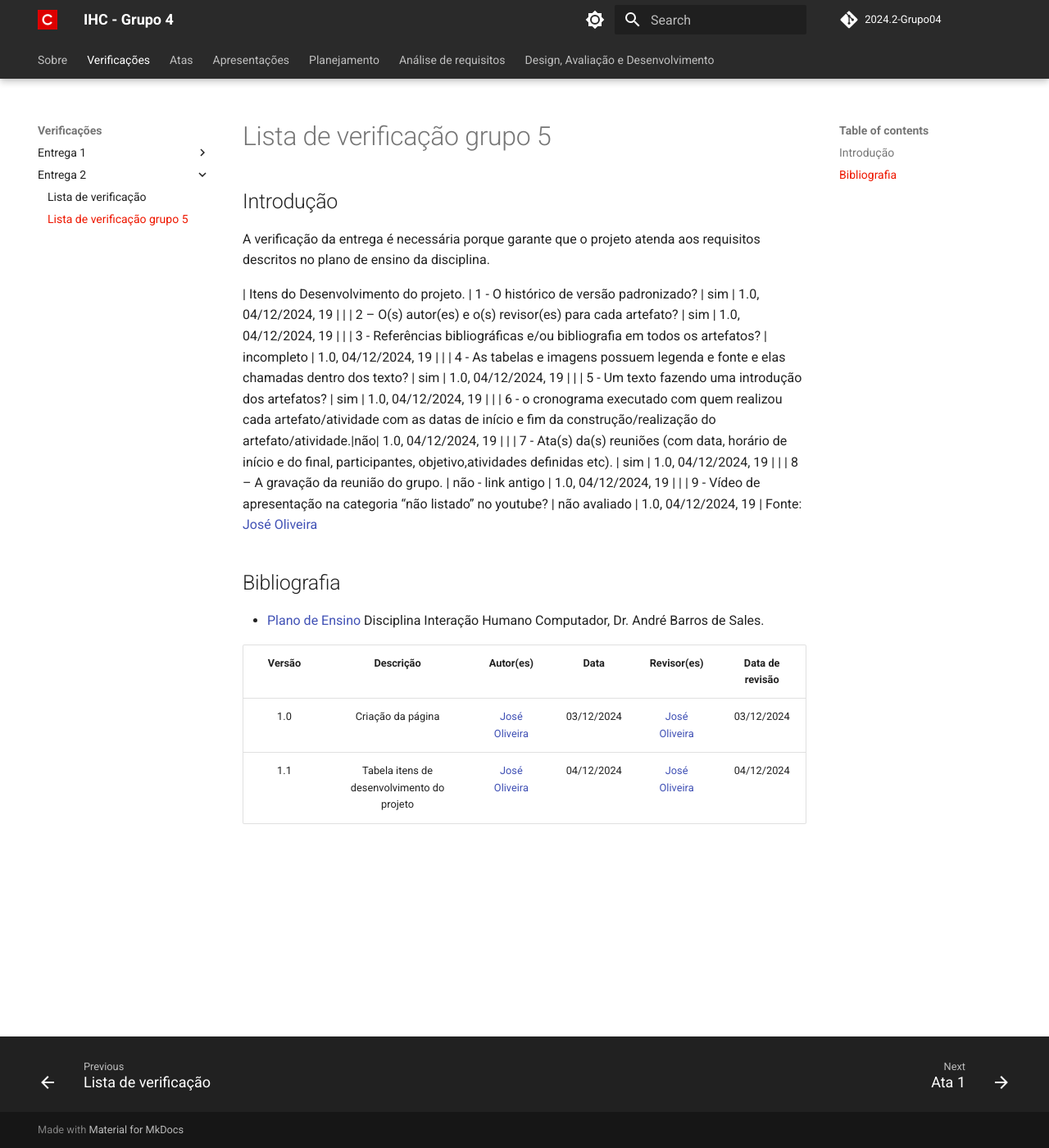
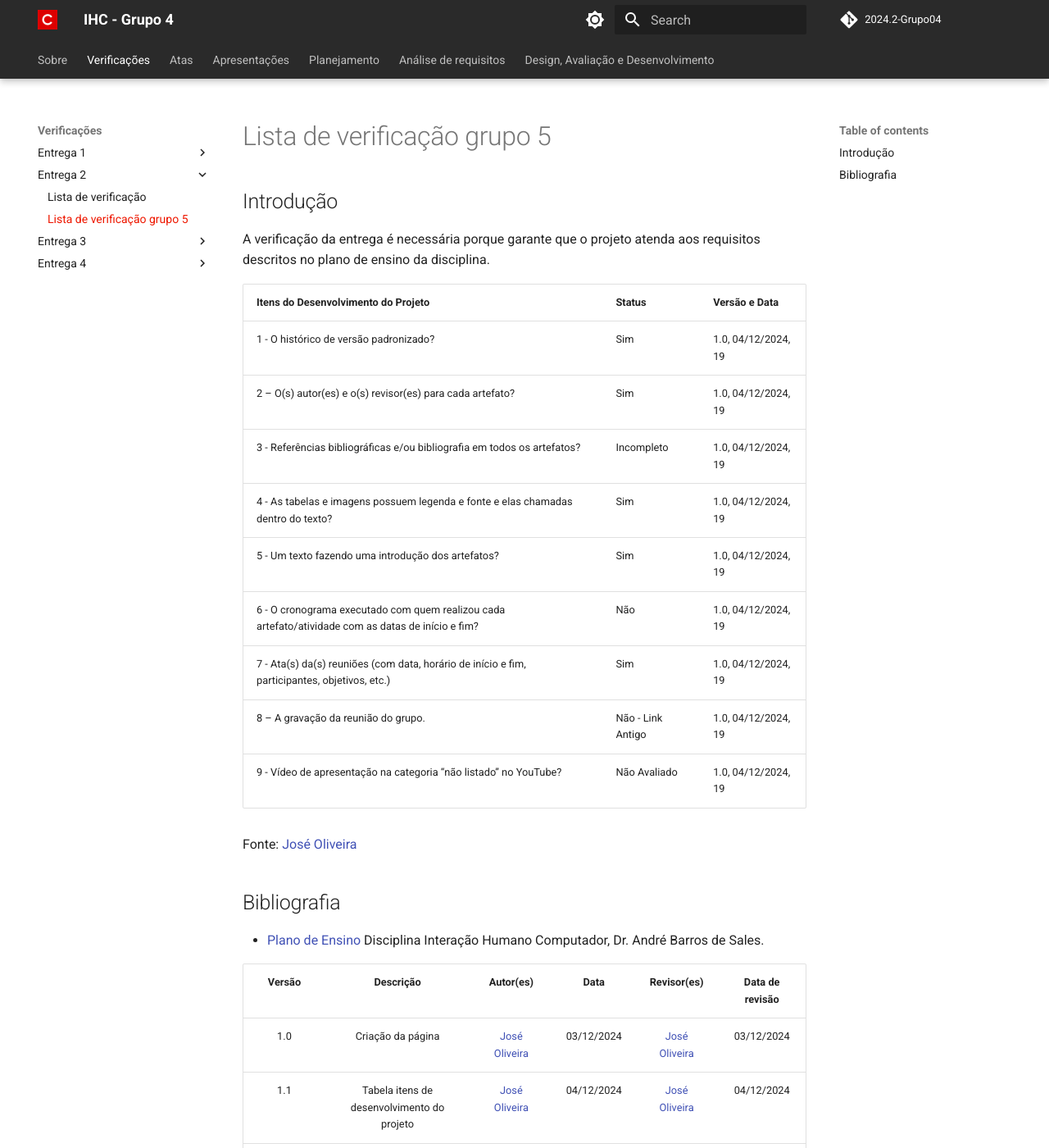
Before and after one commit to Interacao-Humano-Computador/2024.2-Grupo04, an MkDocs documentation site: the page built from docs/avaliacoes/entrega2/avaliacao+1.md, in a window 1280 px wide and 1400 px high. Shown: the whole window at 82% size. Built offline with MkDocs 1.6.1 and Material for MkDocs 9.7.7, drawn with Linux system fonts in a browser that asks for light colours; comment, search, counter and statistics services are not loaded; some of the changed text lies outside the part shown.

Commit message:
atualização das verificações

```diff
--- a/docs/avaliacoes/entrega2/avaliacao+1.md
+++ b/docs/avaliacoes/entrega2/avaliacao+1.md
@@ -1,22 +1,27 @@
 ## Introdução
+
 A verificação da entrega é necessária porque garante que o projeto atenda aos requisitos descritos no plano de ensino da disciplina.
 
-| Itens do Desenvolvimento do projeto.    | 1 - O histórico de versão padronizado?                                                                             |         sim         | 1.0, 04/12/2024, 19              |
-|                                         | 2 – O(s) autor(es) e o(s) revisor(es) para cada artefato?                                                          |         sim         | 1.0, 04/12/2024, 19              |
-|                                         | 3 - Referências bibliográficas e/ou bibliografia em todos os artefatos?                                            |         incompleto         | 1.0, 04/12/2024, 19             |
-|                                         | 4 - As tabelas e imagens possuem legenda e fonte e elas chamadas dentro dos texto?                                 |         sim  | 1.0, 04/12/2024, 19               |
-|                                         | 5 - Um texto fazendo uma introdução dos artefatos?                                                                 |         sim         | 1.0, 04/12/2024, 19               |
-|                                         | 6 - o cronograma executado com quem realizou cada artefato/atividade com as datas de início e fim da construção/realização do artefato/atividade.|não| 1.0, 04/12/2024, 19  |
-|                                         | 7 - Ata(s) da(s) reuniões (com data, horário de início e do final, participantes, objetivo,atividades definidas etc). |         sim        | 1.0, 04/12/2024, 19            |
-|                                         | 8 – A gravação da reunião do grupo.                                                                                |         não - link antigo   | 1.0, 04/12/2024, 19      |
-|                                         | 9 - Vídeo de apresentação na categoria “não listado” no youtube?                                                   |         não avaliado         | 1.0, 04/12/2024, 19              |
+| Itens do Desenvolvimento do Projeto                                                                 | Status              | Versão e Data          |
+| ---------------------------------------------------------------------------------------------------- | ------------------- | ---------------------- |
+| 1 - O histórico de versão padronizado?                                                              | Sim                 | 1.0, 04/12/2024, 19    |
+| 2 – O(s) autor(es) e o(s) revisor(es) para cada artefato?                                           | Sim                 | 1.0, 04/12/2024, 19    |
+| 3 - Referências bibliográficas e/ou bibliografia em todos os artefatos?                            | Incompleto          | 1.0, 04/12/2024, 19    |
+| 4 - As tabelas e imagens possuem legenda e fonte e elas chamadas dentro do texto?                  | Sim                 | 1.0, 04/12/2024, 19    |
+| 5 - Um texto fazendo uma introdução dos artefatos?                                                 | Sim                 | 1.0, 04/12/2024, 19    |
+| 6 - O cronograma executado com quem realizou cada artefato/atividade com as datas de início e fim? | Não                 | 1.0, 04/12/2024, 19    |
+| 7 - Ata(s) da(s) reuniões (com data, horário de início e fim, participantes, objetivos, etc.)      | Sim                 | 1.0, 04/12/2024, 19    |
+| 8 – A gravação da reunião do grupo.                                                                | Não - Link Antigo   | 1.0, 04/12/2024, 19    |
+| 9 - Vídeo de apresentação na categoria “não listado” no YouTube?                                   | Não Avaliado        | 1.0, 04/12/2024, 19    |
+
 Fonte: [José Oliveira](https://github.com/Jose1277)
 
 ## Bibliografia
 
 - [Plano de Ensino](https://aprender3.unb.br/pluginfile.php/2972625/mod_resource/content/56/Plano_de_Ensino%20FIHC%20022024%20Turma%2001%20v1.pdf) Disciplina Interação Humano Computador, Dr. André Barros de Sales.
 
-| Versão |     Descrição      |                     Autor(es)                     |    Data    |                     Revisor(es)                     | Data de revisão |
-| :----: | :----------------: | :-----------------------------------------------: | :--------: | :-------------------------------------------------: | :-------------: |
-|  1.0   | Criação da página | [José Oliveira](https://github.com/Jose1277) | 03/12/2024 | [José Oliveira](https://github.com/Jose1277) |   03/12/2024   |
-|  1.1   | Tabela itens de desenvolvimento do projeto | [José Oliveira](https://github.com/Jose1277) | 04/12/2024 | [José Oliveira](https://github.com/Jose1277) |   04/12/2024   |
+| Versão |                 Descrição                 |                     Autor(es)                     |    Data    |                     Revisor(es)                     | Data de revisão |
+| :----: | :--------------------------------------: | :-----------------------------------------------: | :--------: | :-------------------------------------------------: | :-------------: |
+|  1.0   |            Criação da página            | [José Oliveira](https://github.com/Jose1277)     | 03/12/2024 | [José Oliveira](https://github.com/Jose1277)        |   03/12/2024    |
+|  1.1   | Tabela itens de desenvolvimento do projeto | [José Oliveira](https://github.com/Jose1277)     | 04/12/2024 | [José Oliveira](https://github.com/Jose1277)        |   04/12/2024    |
+|  1.2   | Arrumando a tabela | [Ana Joyce](https://github.com/anajoyceamorim)     | 10/12/2024 | [Nome](https://github.com/)        |   xx/12/2024    |
--- a/mkdocs.yml
+++ b/mkdocs.yml
@@ -14,6 +14,12 @@ nav:
     - "Entrega 2":
       - "Lista de verificação": avaliacoes/entrega2/avaliacao.md
       - "Lista de verificação grupo 5": avaliacoes/entrega2/avaliacao+1.md
+    - "Entrega 3":
+      - "Lista de verificação": avaliacoes/entrega3/avaliacao.md
+      - "Lista de verificação grupo 5": avaliacoes/entrega3/avaliacao+1.md
+    - "Entrega 4":
+      - "Lista de verificação": avaliacoes/entrega4/avaliacao.md
+      - "Lista de verificação grupo 5": avaliacoes/entrega4/avaliacao+1.md
 
   - Atas:
     - "Ata 1": Atas/ata1.md
```
Also changed, not shown: docs/avaliacoes/entrega2/avaliacao.md (+18 -13 lines), docs/avaliacoes/entrega3/avaliacao+1.md (added, +34 -0 lines), docs/avaliacoes/entrega3/avaliacao.md (added, +34 -0 lines), docs/avaliacoes/entrega4/avaliacao+1.md (added, +25 -0 lines), docs/avaliacoes/entrega4/avaliacao.md (added, +25 -0 lines).
